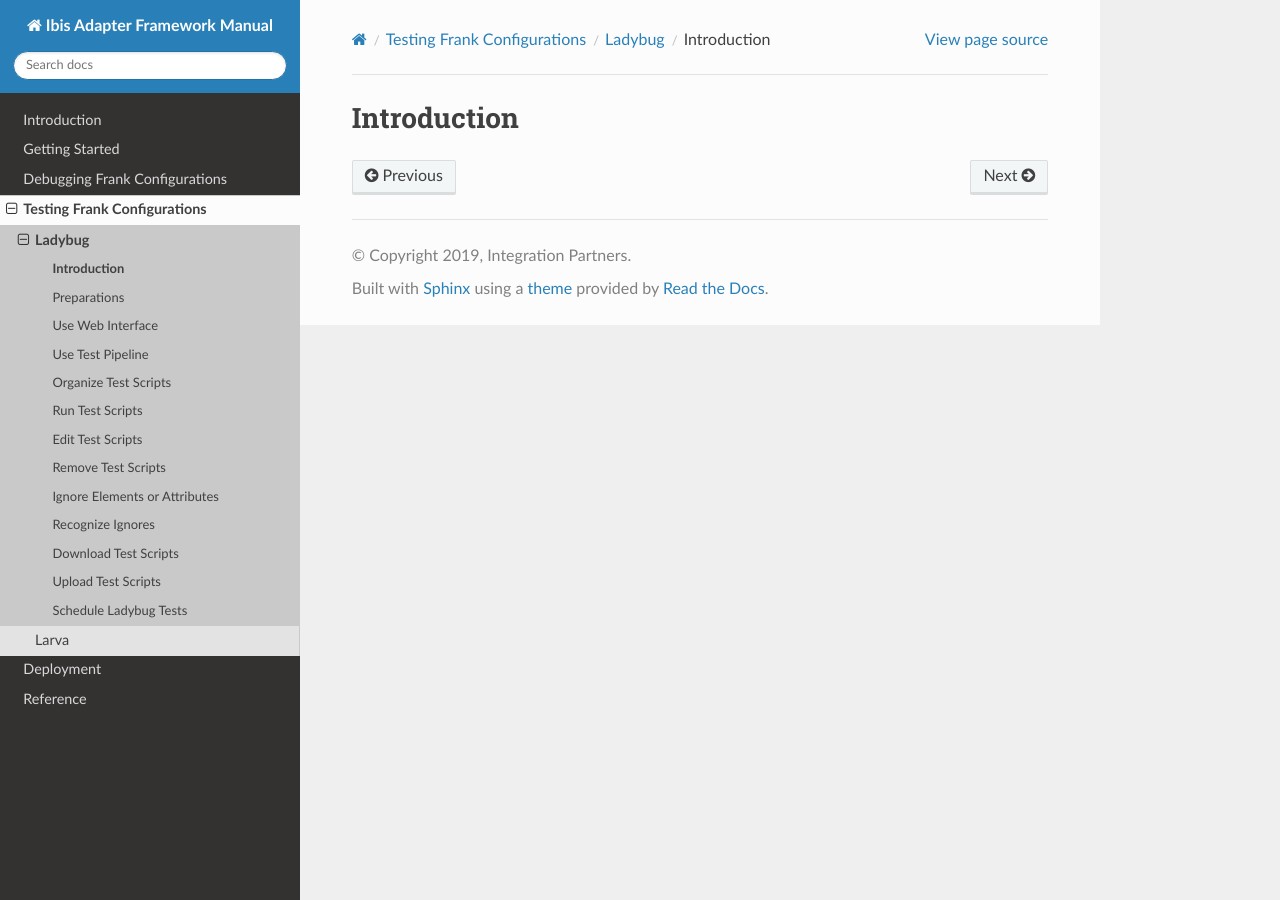
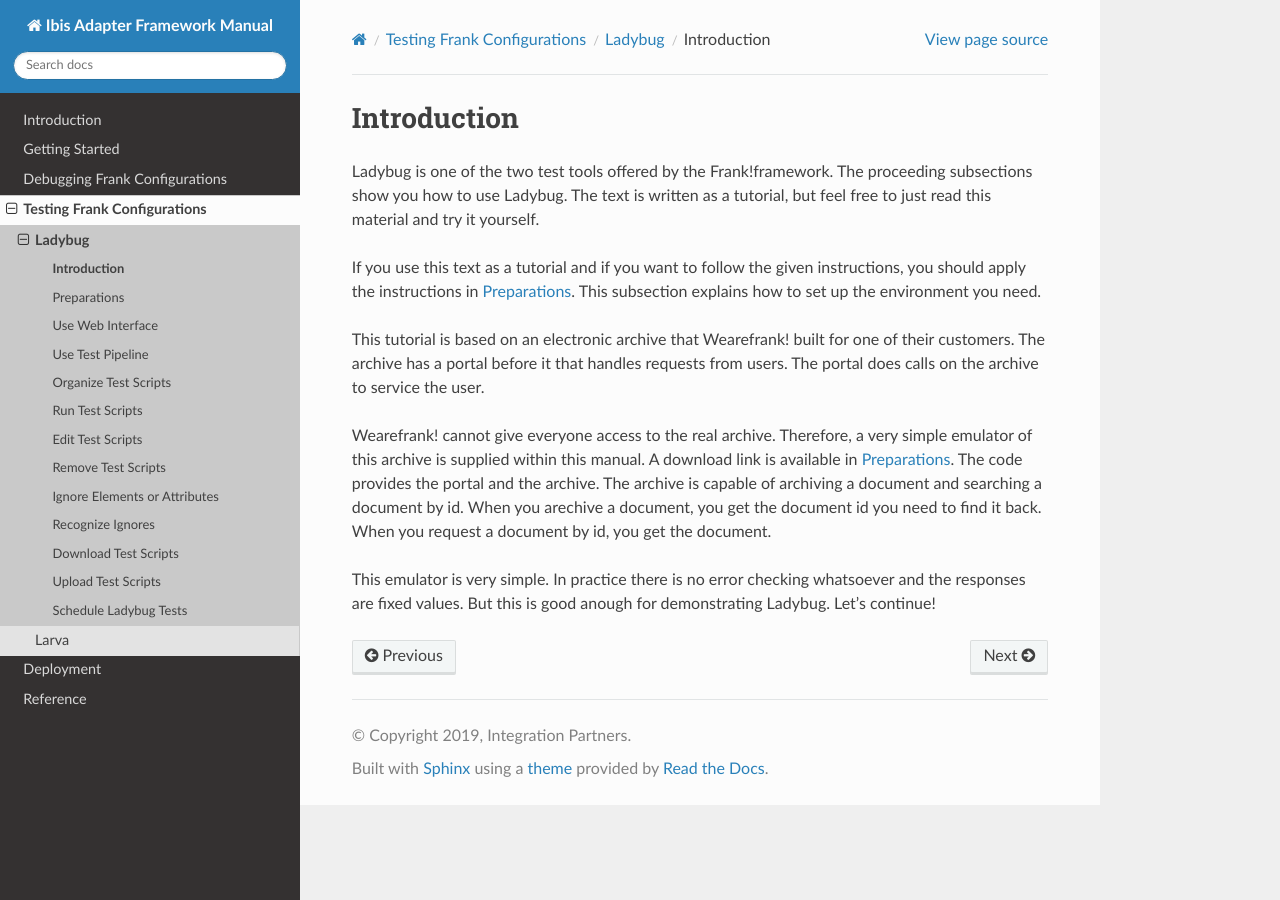
Before and after one commit to frankframework/frank-manual, a Sphinx documentation site: the page built from docs/source/testing/ladybug/introduction/introduction.rst, in a window 1280 px wide. Built offline with Sphinx 7.4.7 and the Read the Docs theme 2.0.0, drawn with Linux system fonts in a browser that asks for light colours.

Commit message:
Write some text about Ladybug

```diff
--- a/docs/source/gettingStarted/helloLadybug.rst
+++ b/docs/source/gettingStarted/helloLadybug.rst
@@ -1,4 +1,4 @@
-.. _ladyBug:
+.. _gettingStartedLadyBug:
 
 Console Ladybug
 ===============
--- a/docs/source/gettingStarted/horizonsTransform.rst
+++ b/docs/source/gettingStarted/horizonsTransform.rst
@@ -58,7 +58,7 @@ Then you can append the ingest booking adapter with the following:
 .. NOTE::
 
    The pipe shown above has attribute ``getInputFromSessionKey="originalMessage"``.
-   You may remeber session keys from section :ref:`ladyBug`. They are
+   You may remeber session keys from section :ref:`gettingStartedLadyBug`. They are
    name/value pairs that accompany the message flowing throug the pipeline.
    The ``<XsltPipe>`` should not use the output of its predecessor with
    ``name`` attribute "insertBooking". The output of that pipe is
--- a/docs/source/testing/ladybug/introduction/introduction.rst
+++ b/docs/source/testing/ladybug/introduction/introduction.rst
@@ -2,3 +2,30 @@
 
 Introduction
 ============
+
+Ladybug is one of the two test tools offered by the Frank!framework.
+The proceeding subsections show you how to use Ladybug. The text is
+written as a tutorial, but feel free to just read this material
+and try it yourself.
+
+If you use this text as a tutorial and if you want to follow the
+given instructions, you should apply the instructions in
+:ref:`preparations`. This subsection explains how to set up
+the environment you need.
+
+This tutorial is based on an electronic archive that Wearefrank! built
+for one of their customers. The archive has a portal before it that
+handles requests from users. The portal does calls on the archive
+to service the user.
+
+Wearefrank! cannot give everyone access to the real archive. Therefore,
+a very simple emulator of this archive is supplied within this
+manual. A download link is available in :ref:`preparations`. The code
+provides the portal and the archive. The archive is capable of
+archiving a document and searching a document by id. When you arechive
+a document, you get the document id you need to find it back. When you
+request a document by id, you get the document.
+
+This emulator is very simple. In practice there is no error checking
+whatsoever and the responses are fixed values. But this is good
+anough for demonstrating Ladybug. Let's continue!
--- a/docs/source/testing/testing.rst
+++ b/docs/source/testing/testing.rst
@@ -2,7 +2,10 @@ Testing Frank Configurations
 ============================
 
 This section is about testing Frank configurations. There are two tools to do this,
-:ref:`ladybug` and :ref:`larva`. They can be found as follows:
+:ref:`ladybug` and :ref:`larva`. These tools have been introduced in :ref:`gettingStarted`,
+but it is not necessary to study that section before this one.
+
+Larva and Ladybug can be found as follows:
 
 * Open the Frank console in your webbrowser. If you have a configuration named "yourconfig" then go to http://your-server/yourConfig/iaf/gui.
 * In the left-hand menu, double-click "Testing" as shown:
```
Also changed, not shown: docs/source/testing/ladybug/preparations/preparations.rst (+14 -0 lines), 11 other files.
